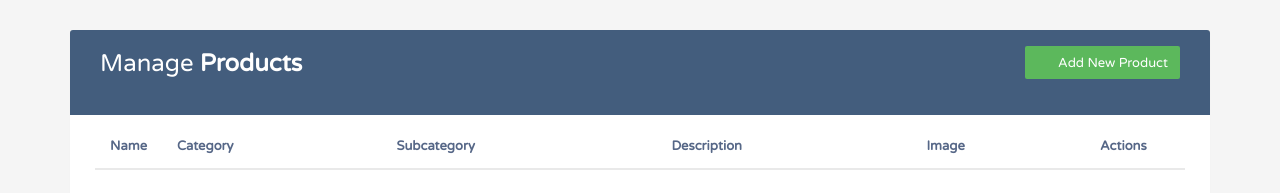
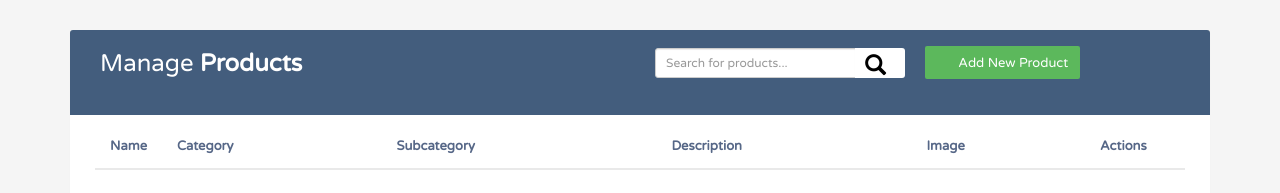
Before and after one commit to NouhaylaEnnadri/pharmacien-frontEnd-main, a plain HTML site: page views/crudAdmin.html in a window 1280 px wide. Drawn offline with nearby package versions, Linux system fonts and the light colour scheme; no server answers.

Commit message:
search crud

```diff
--- a/views/crudAdmin.html
+++ b/views/crudAdmin.html
@@ -59,7 +59,30 @@
             <div class="col-xs-12 col-sm-6">
               <h2>Manage <b>Products</b></h2>
             </div>
-            <div class="col-xs-12 col-sm-6">
+            <div
+              class="col-xs-12 col-sm-6"
+              style="display: flex; align-items: center"
+            >
+              <div
+                class="input-group input-group-sm"
+                style="width: 250px; margin-right: 10px"
+              >
+                <input
+                  type="text"
+                  id="searchInput"
+                  class="form-control"
+                  placeholder="Search for products..."
+                />
+                <span class="input-group-btn">
+                  <button
+                    class="btn btn-default btn-sm"
+                    type="button"
+                    style="color: black"
+                  >
+                    <i class="glyphicon glyphicon-search"></i>
+                  </button>
+                </span>
+              </div>
               <a
                 href="#addEmployeeModal"
                 class="btn btn-success"
@@ -317,7 +340,6 @@
           addSubcategoryOption("Matériaux");
         } else if (category === "microscopes") {
           // Add subcategories for "Microscopes"
-          addSubcategoryOption("");
         }
 
         // Display or hide subcategories based on the selected category
@@ -334,6 +356,15 @@
         option.text = subcategory;
         subcategoryDropdown.add(option);
       }
+
+      $(document).ready(function () {
+        $("#searchInput").on("keyup", function () {
+          var value = $(this).val().toLowerCase();
+          $("#productTable tbody tr").filter(function () {
+            $(this).toggle($(this).text().toLowerCase().indexOf(value) > -1);
+          });
+        });
+      });
     </script>
   </body>
 </html>
```
